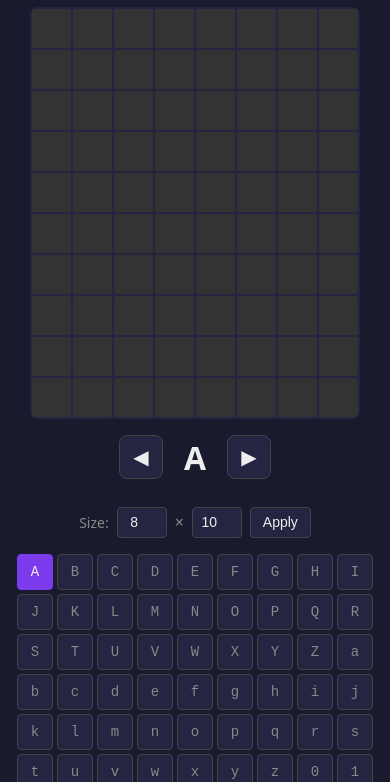
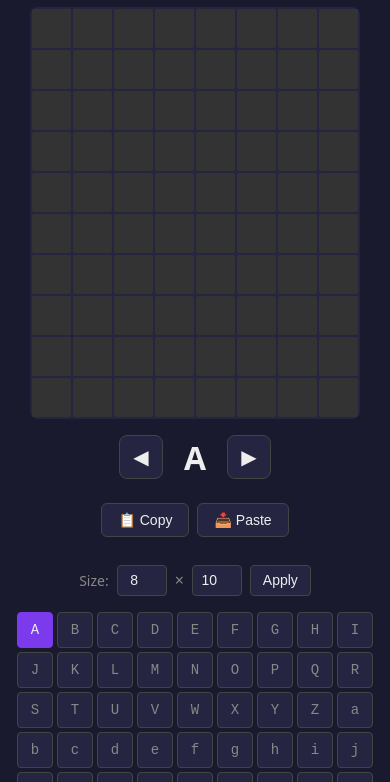
Before and after one commit to sgmtars/pixfonts, a website built with Vite: page index.html in a window 390 px wide. Shown: the part 62-844 px from the top of the page. Built offline with nearby package versions, Linux system fonts and the light colour scheme.

Commit message:
Add copy/paste buttons for mobile

```diff
--- a/src/main.ts
+++ b/src/main.ts
@@ -124,6 +124,10 @@ class PixFontsApp {
             <span class="current-char" id="current-char">${this.escapeHtml(this.currentChar)}</span>
             <button id="btn-next">▶</button>
           </div>
+          <div class="char-actions">
+            <button id="btn-copy" title="Copy glyph">📋 Copy</button>
+            <button id="btn-paste" title="Paste glyph">📥 Paste</button>
+          </div>
           <div class="grid-size">
             <label>Size:</label>
             <input type="number" id="grid-width" value="${this.project.gridWidth}" min="4" max="32">
@@ -237,6 +241,10 @@ class PixFontsApp {
     document.getElementById('btn-next')!.addEventListener('click', () => {
       this.selectChar((this.currentCharIndex + 1) % this.chars.length);
     });
+
+    // Copy/Paste
+    document.getElementById('btn-copy')!.addEventListener('click', () => this.copyGlyph());
+    document.getElementById('btn-paste')!.addEventListener('click', () => this.pasteGlyph());
 
     // Menu
     document.getElementById('btn-save')!.addEventListener('click', () => {
--- a/src/style.css
+++ b/src/style.css
@@ -229,6 +229,27 @@ body {
   border-color: var(--accent);
 }
 
+.char-actions {
+  display: flex;
+  gap: 0.5rem;
+  margin-top: 0.5rem;
+}
+
+.char-actions button {
+  background: var(--bg-light);
+  border: 1px solid #444;
+  color: var(--fg);
+  padding: 0.5rem 1rem;
+  border-radius: 6px;
+  font-size: 0.875rem;
+  cursor: pointer;
+}
+
+.char-actions button:hover {
+  background: var(--accent);
+  border-color: var(--accent);
+}
+
 .current-char {
   font-size: 2rem;
   font-weight: bold;
```
